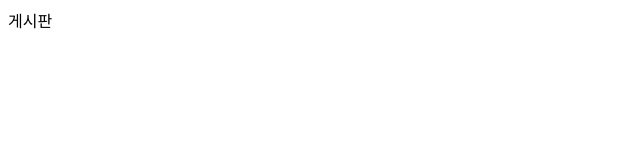
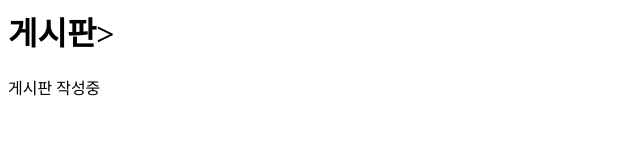
Before and after one commit to YuJH98/web, a plain HTML site: page board.html in a window 1280 px wide. Shown: the whole page, without its empty margins (0-640 px from the left). Drawn offline with Linux system fonts and the light colour scheme.

Commit message:
update board.html

```diff
--- a/board.html
+++ b/board.html
@@ -3,7 +3,8 @@
 	<head>
 
 	<body>
-		게시판
+		<h1>게시판></h1>
+		게시판 작성중
 	</body>
 
 </html>
```
